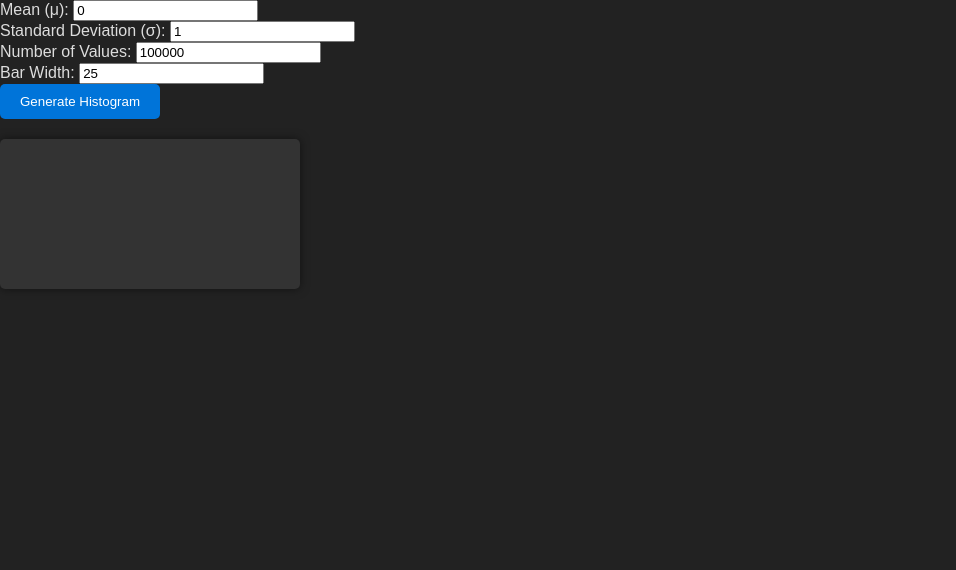
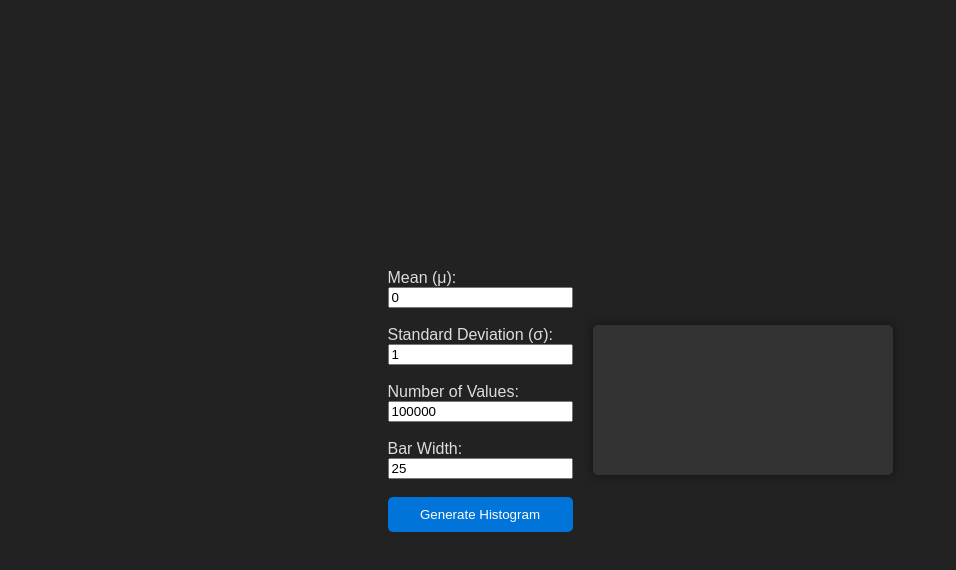
Before and after one commit to Dost22/GaussianGenerator, a plain HTML site: page index.html in a window 1280 px wide. Shown: the whole page, without its empty margins (0-956 px from the left). Drawn offline with nearby package versions, Linux system fonts and the light colour scheme.

Commit message:
Update index.html

```diff
--- a/index.html
+++ b/index.html
@@ -10,9 +10,15 @@
       padding: 0;
       background-color: #222;
       color: #ddd;
+      display: flex;
+      justify-content: center;
+      align-items: center;
+      min-height: 100vh;
     }
     #controls {
-      margin-bottom: 20px;
+      margin-right: 20px;
+      display: flex;
+      flex-direction: column;
     }
     button {
       background-color: #0074D9;
@@ -80,8 +86,8 @@
       const values = Array.from({ length: numValues }, () => d3.randomNormal(mu, sigma)());
 
       const margin = { top: 20, right: 30, bottom: 50, left: 50 };
-      const width = 600 - margin.left - margin.right;
-      const height = 400 - margin.top - margin.bottom;
+      const width = window.innerWidth - margin.left - margin.right;
+      const height = window.innerHeight - margin.top - margin.bottom;
 
       const x = d3.scaleLinear()
         .domain(d3.extent(values))
```
